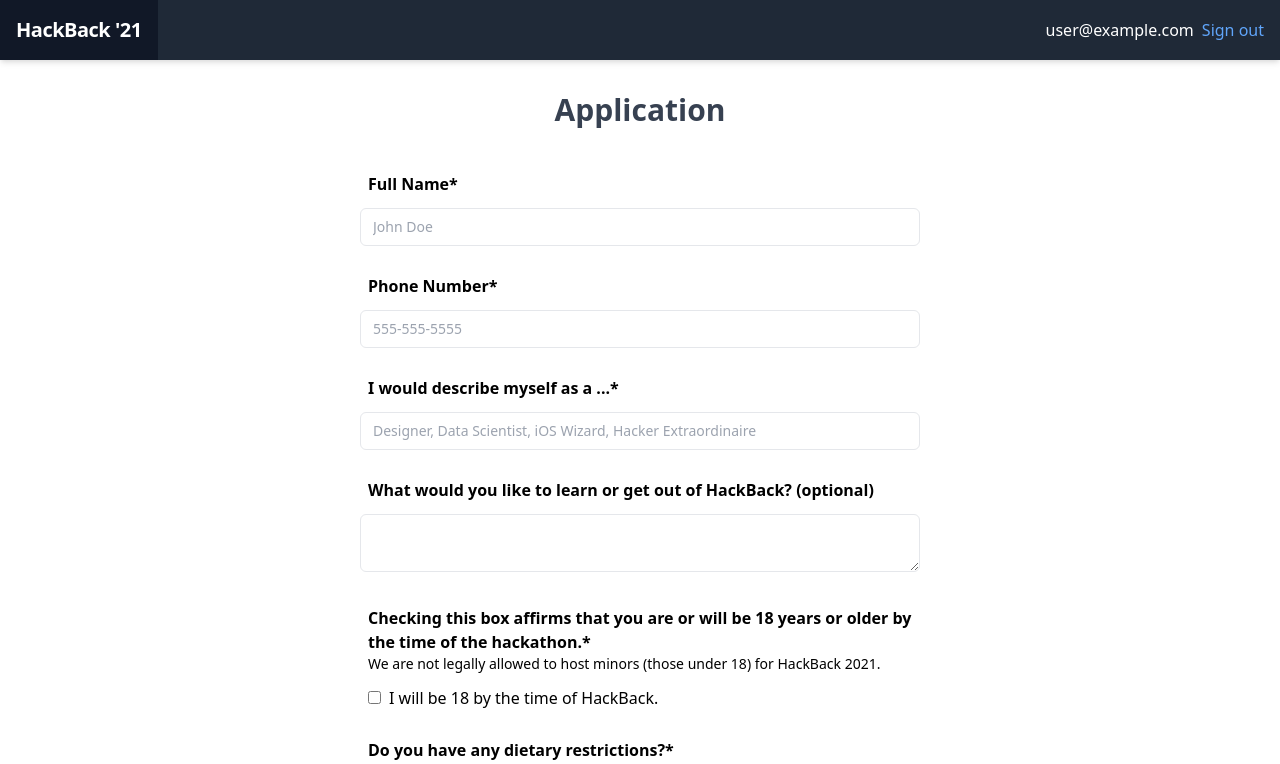
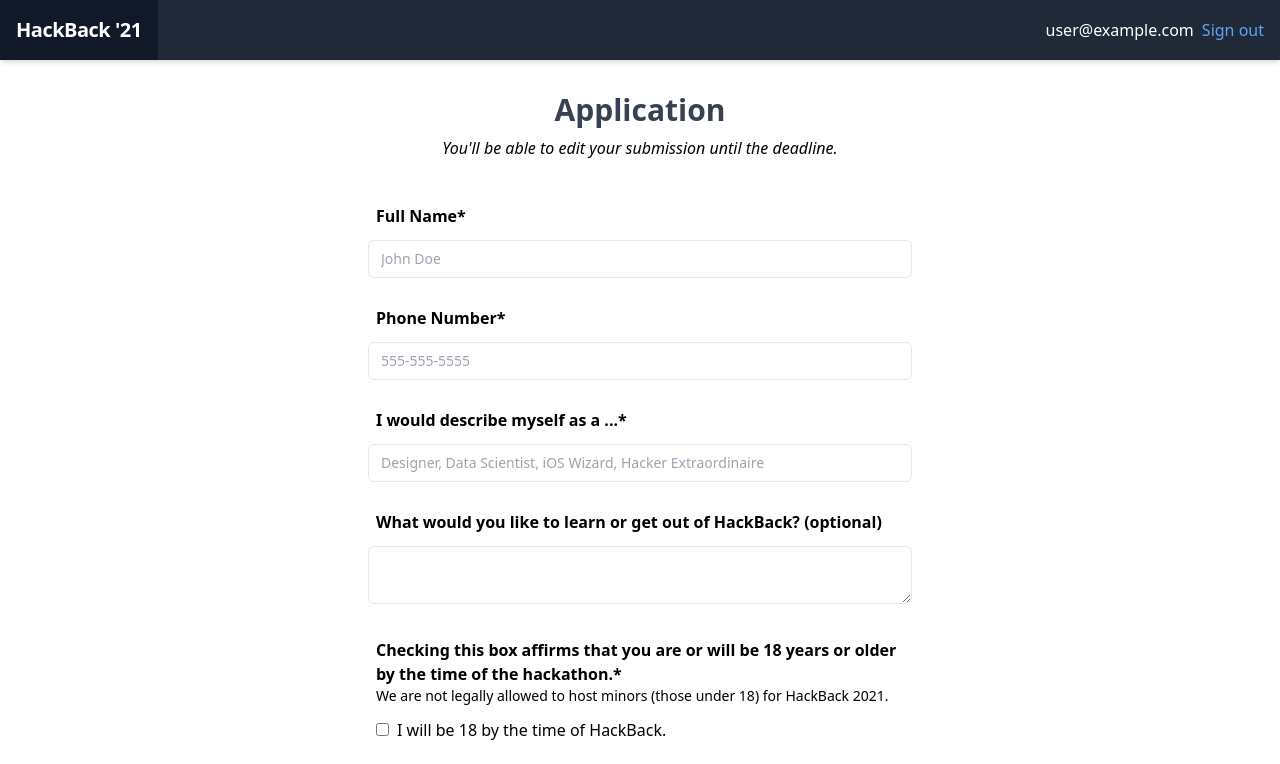
Before and after one commit to adityarathod/hackback, a Next.js app: page /application in a window 1280 px wide. Shown: the top 764 px of the page. Built offline with nearby package versions, Linux system fonts and the light colour scheme; no server answers; sample sign-in values are in the browser's storage.

Commit message:
Add edit policy notice

```diff
--- a/pages/application.tsx
+++ b/pages/application.tsx
@@ -18,8 +18,11 @@ const Application: FC = () => {
       </Head>
       <Navbar />
       <main>
-        <div className='mx-auto max-w-xl mt-8 mb-4 px-2'>
-          <h1 className='title text-center font-bold text-3xl text-gray-700 mb-6'>Application</h1>
+        <div className='mx-auto max-w-xl mt-8 mb-4 px-4'>
+          <h1 className='title text-center font-bold text-3xl text-gray-700 mb-2'>Application</h1>
+          <p className='text-center italic text-md text-black mb-6'>
+            You&apos;ll be able to edit your submission until the deadline.
+          </p>
           <ApplicationForm />
         </div>
       </main>
```
